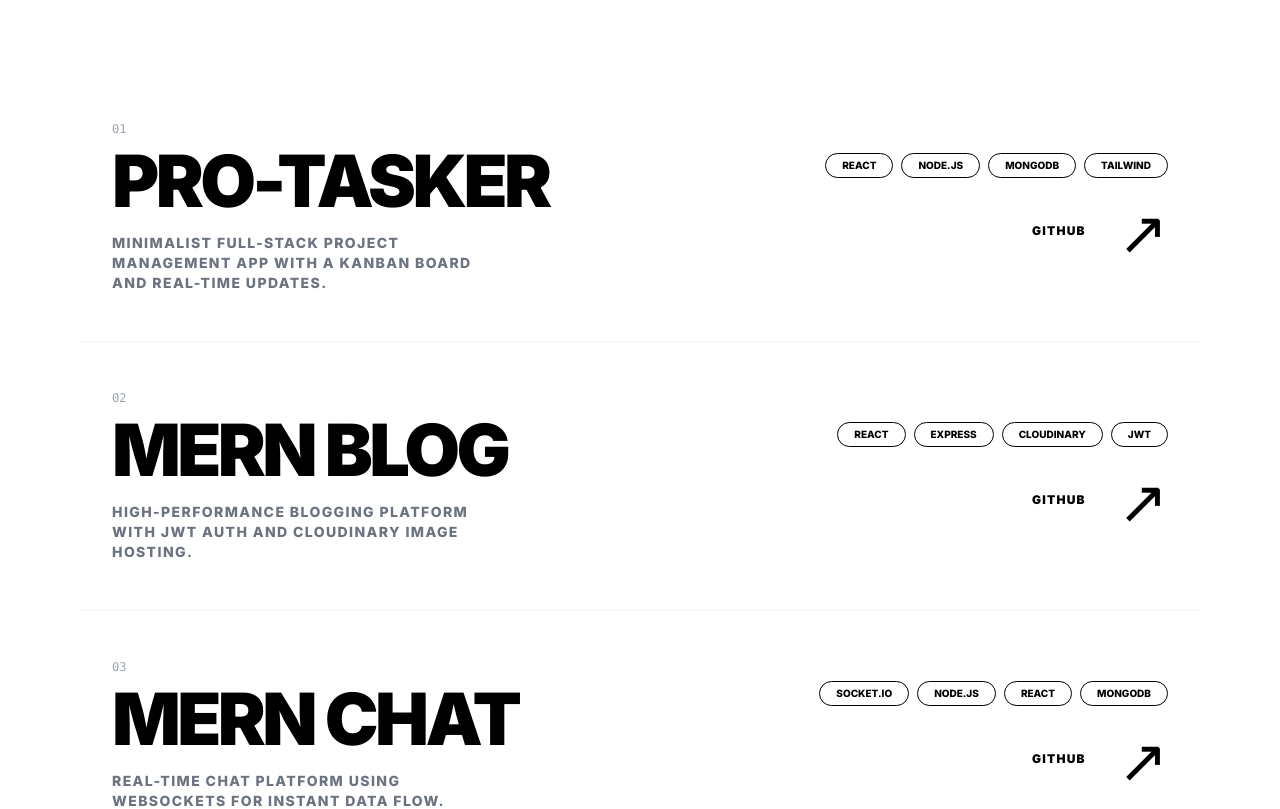
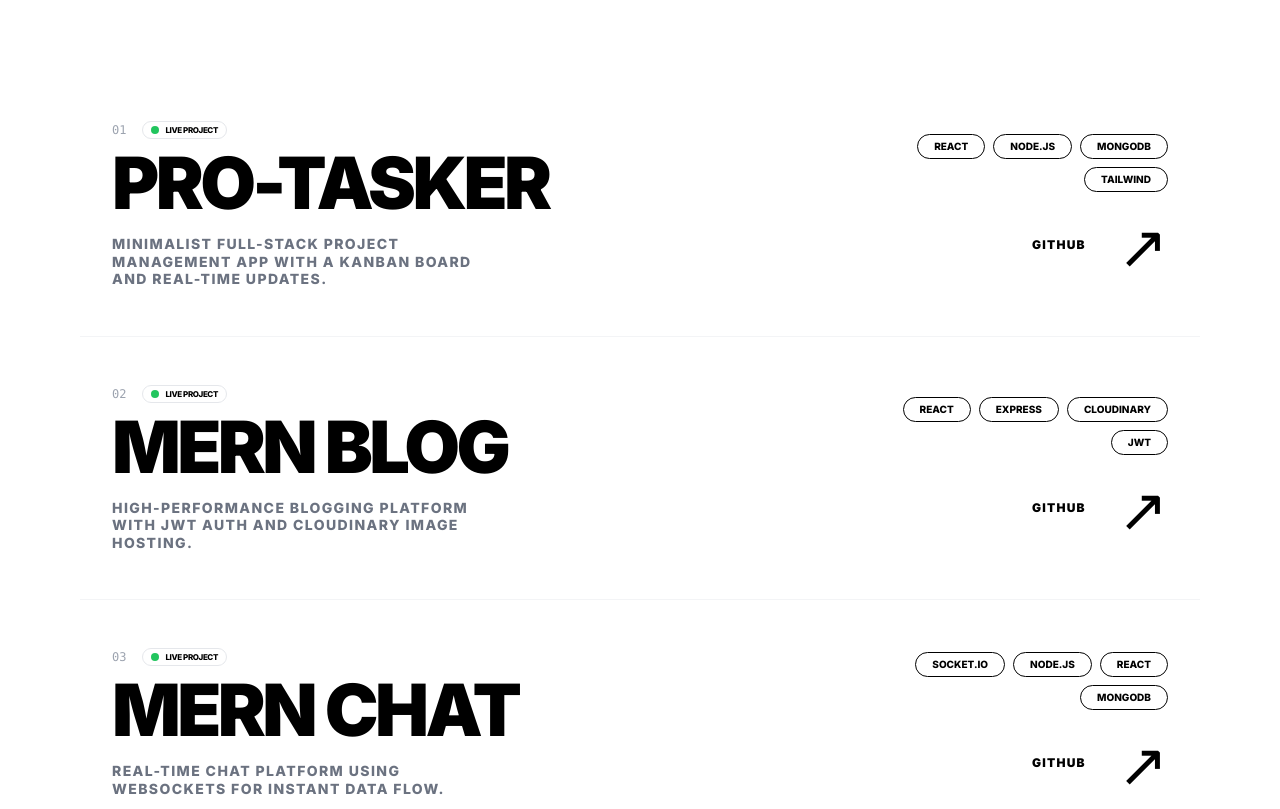
Before and after one commit to Utkarshende/personal-portfolio, a React (Vite) app: page / in a window 1280 px wide. Shown: the part 1820-2629 px from the top of the page. Built offline with nearby package versions, Linux system fonts and the light colour scheme.

Commit message:
feat: add blinking live indicator to projects and polish project card layout

```diff
--- a/src/components/Projects.jsx
+++ b/src/components/Projects.jsx
@@ -21,18 +21,29 @@ const Projects = () => {
           >
             {/* Project Info */}
             <div className="flex flex-col z-10">
-              <span className="text-xs font-mono text-gray-400 mb-2">0{i + 1}</span>
+              <div className="flex items-center gap-4 mb-2">
+                <span className="text-xs font-mono text-gray-400">0{i + 1}</span>
+                {/* Blinking Live Tag */}
+                <div className="flex items-center gap-1.5 px-2 py-0.5 rounded-full bg-white border border-gray-200">
+                  <span className="relative flex h-2 w-2">
+                    <span className="animate-ping absolute inline-flex h-full w-full rounded-full bg-green-400 opacity-75"></span>
+                    <span className="relative inline-flex rounded-full h-2 w-2 bg-green-500"></span>
+                  </span>
+                  <span className="text-[8px] font-bold uppercase tracking-tighter text-black">Live Project</span>
+                </div>
+              </div>
+
               <h3 className="text-5xl md:text-7xl font-black uppercase tracking-tighter group-hover:italic transition-all duration-500">
                 {p.title}
               </h3>
-              <p className="mt-4 text-gray-500 group-hover:text-black max-w-sm text-sm uppercase font-bold tracking-widest">
+              <p className="mt-4 text-gray-500 group-hover:text-black max-w-sm text-sm uppercase font-bold tracking-widest leading-tight">
                 {p.description}
               </p>
             </div>
 
             {/* Tech & Links */}
             <div className="flex flex-col items-center md:items-end gap-6 mt-8 md:mt-0 z-10">
-              <div className="flex flex-wrap justify-center gap-2">
+              <div className="flex flex-wrap justify-center md:justify-end gap-2 max-w-[300px]">
                 {p.tech.map(t => (
                   <span key={t} className="px-4 py-1 border border-black rounded-full text-[10px] font-bold uppercase bg-white">
                     {t}
```
